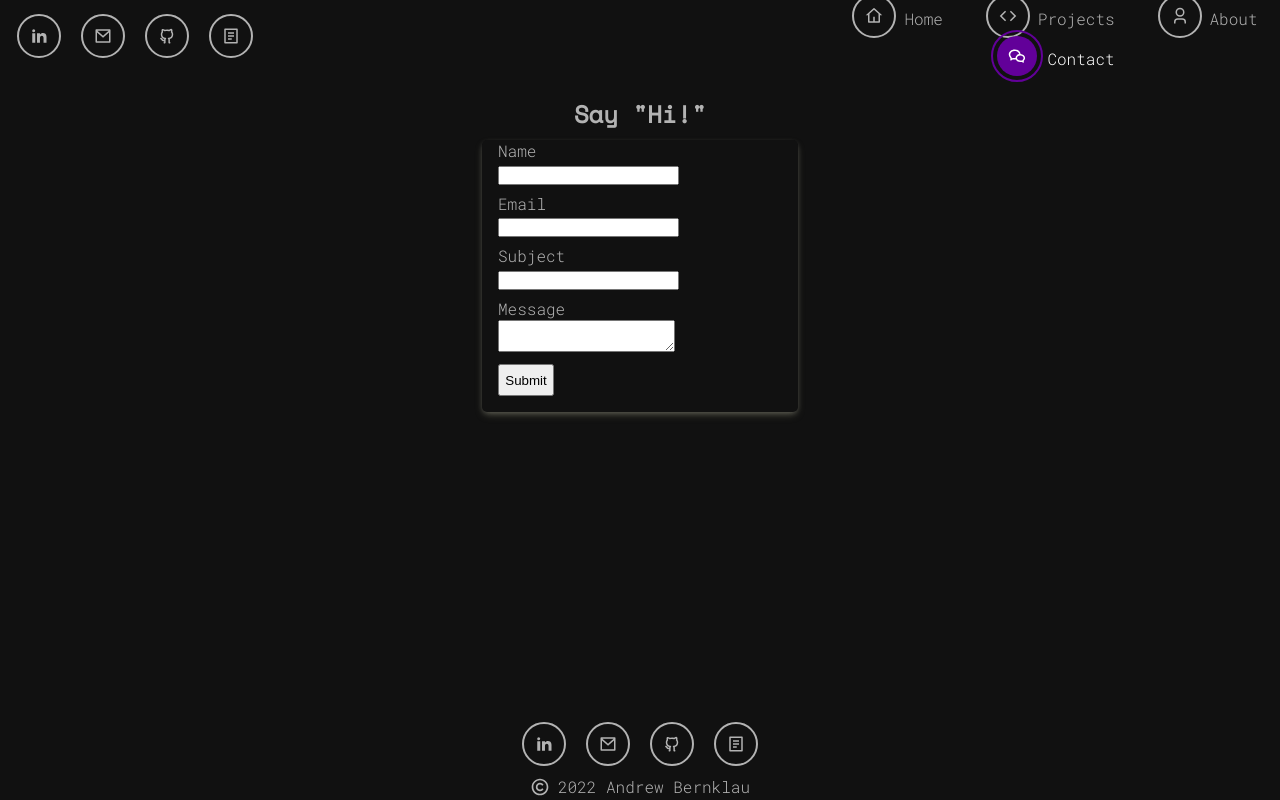
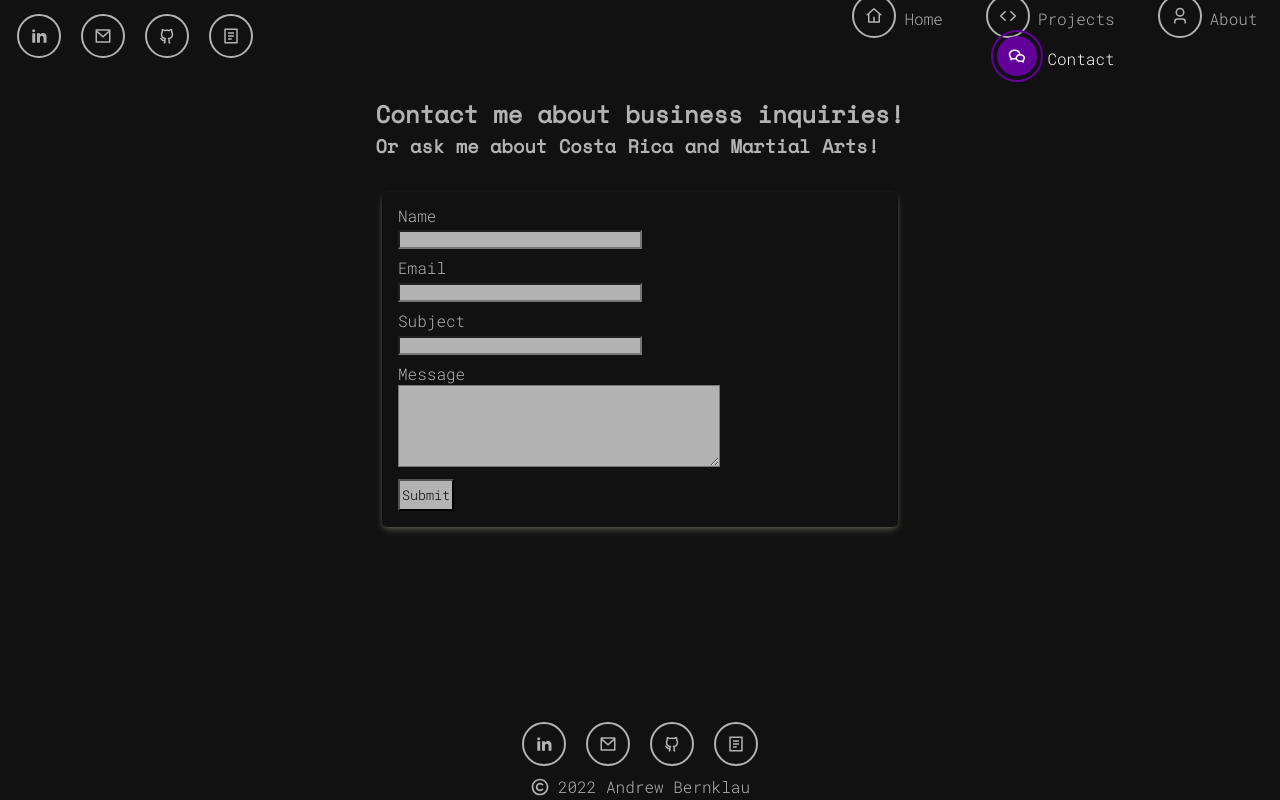
Before and after one commit to abernklau1/portfolio, a React (Create React App) app: page /contact in a window 1280 px wide. Built offline with nearby package versions, Linux system fonts and the light colour scheme.

Commit message:
Added a bit more styling to the form

```diff
--- a/src/components/ContactForm.js
+++ b/src/components/ContactForm.js
@@ -29,7 +29,12 @@ const ContactForm = () => {
         <InputLabel for="name">Name</InputLabel>
         <FormInput name="name" value={values.name} onChange={handleChange} />
         <InputLabel for="email">Email</InputLabel>
-        <FormInput name="email" value={values.email} onChange={handleChange} />
+        <FormInput
+          name="email"
+          value={values.email}
+          type="email"
+          onChange={handleChange}
+        />
         <InputLabel for="subject">Subject</InputLabel>
         <FormInput
           name="subject"
--- a/src/index.scss
+++ b/src/index.scss
@@ -54,7 +54,8 @@ h6 {
 p,
 a,
 span,
-div {
+div,
+button {
   font-family: $body-font;
 }
 
@@ -166,18 +167,36 @@ a.active {
 }
 
 // Contact
-
+.contact-head {
+  width: fit-content;
+  margin: auto;
+  h2, h3 {
+    text-align: left;
+  }
+}
 .form-container {
   border-radius: 5px;
-  width: 300px;
-  margin: auto;
+  width: 500px;
+  margin: 2rem auto;
   text-align: left;
-  padding: 0 0 .5rem 1rem;
+  padding: .3rem 0 .5rem 1rem;
   box-shadow: $box-shadow-1;
-
   label {
     display: block;
     margin: .5rem 0 .1rem;
+  }
+
+  input {
+    width: 15rem;
+  }
+
+  input, button, textarea {
+    background-color: #b3b3b3;
+  }
+
+  textarea {
+    width: 20rem;
+    height: 5rem;
   }
 
   button {
--- a/src/pages/Contact.js
+++ b/src/pages/Contact.js
@@ -3,7 +3,10 @@ import ContactForm from "../components/ContactForm";
 const Contact = () => {
   return (
     <section className="content-container">
-      <h2>Say "Hi!"</h2>
+      <div className="contact-head">
+        <h2>Contact me about business inquiries!</h2>
+        <h3>Or ask me about Costa Rica and Martial Arts!</h3>
+      </div>
       <ContactForm />
     </section>
   );
```
